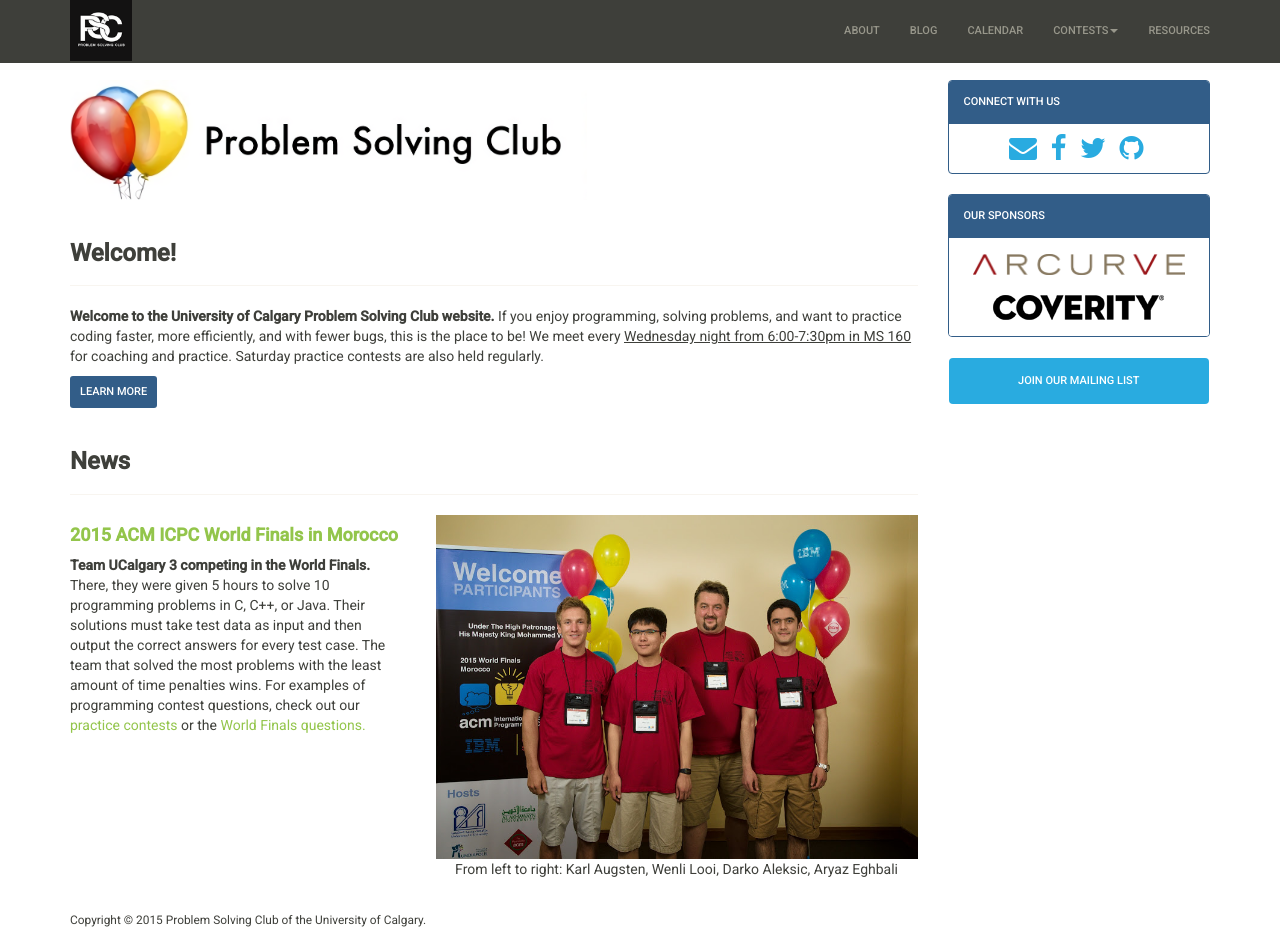
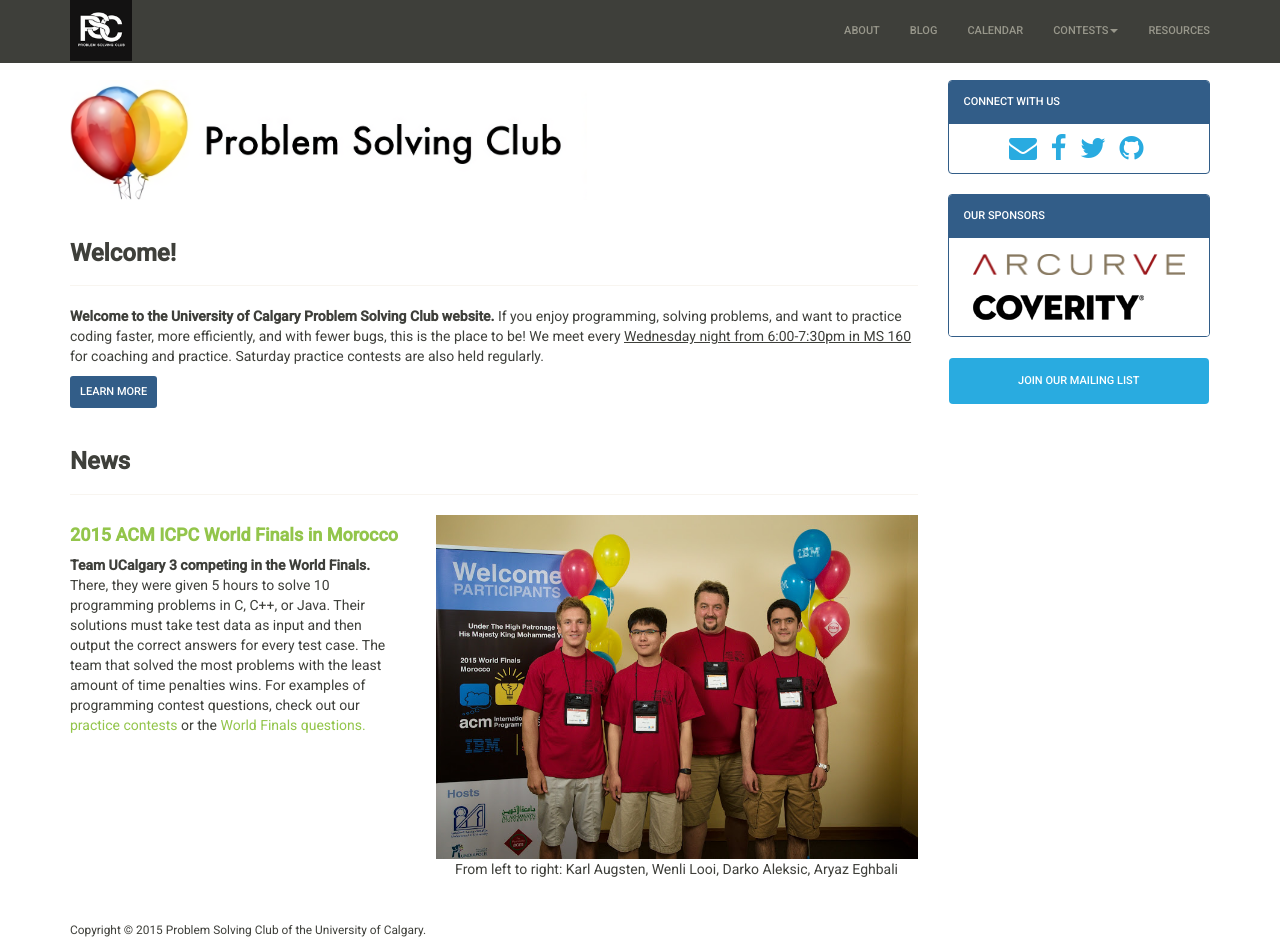
Before and after one commit to ProblemSolvingClub/psc-website, a Jekyll site: the page built from index.html, in a window 1280 px wide and 949 px high. Built offline with Jekyll 4.4.1, drawn with Linux system fonts in a browser that asks for light colours; nearby versions of some CDN libraries.

Commit message:
change margin-top for footer

```diff
--- a/_includes/footer.html
+++ b/_includes/footer.html
@@ -1,4 +1,4 @@
-<div class="container">
+<div class="container footer">
   <p>
   <small>
     Copyright &copy; 2015 Problem Solving Club of the University of Calgary.
--- a/css/style.css
+++ b/css/style.css
@@ -6,6 +6,10 @@
   width: 62px;
   height: 62px;
   margin-top: -21px;
+}
+
+.footer {
+  margin-top: 10px;
 }
 
 .main-content {
@@ -26,7 +30,7 @@
   text-align: center;
 }
 
-.panel .sponsor-logo {
+.panel .external-logo {
   margin-left: auto;
   margin-right: auto;
   max-height: 25px;
```
